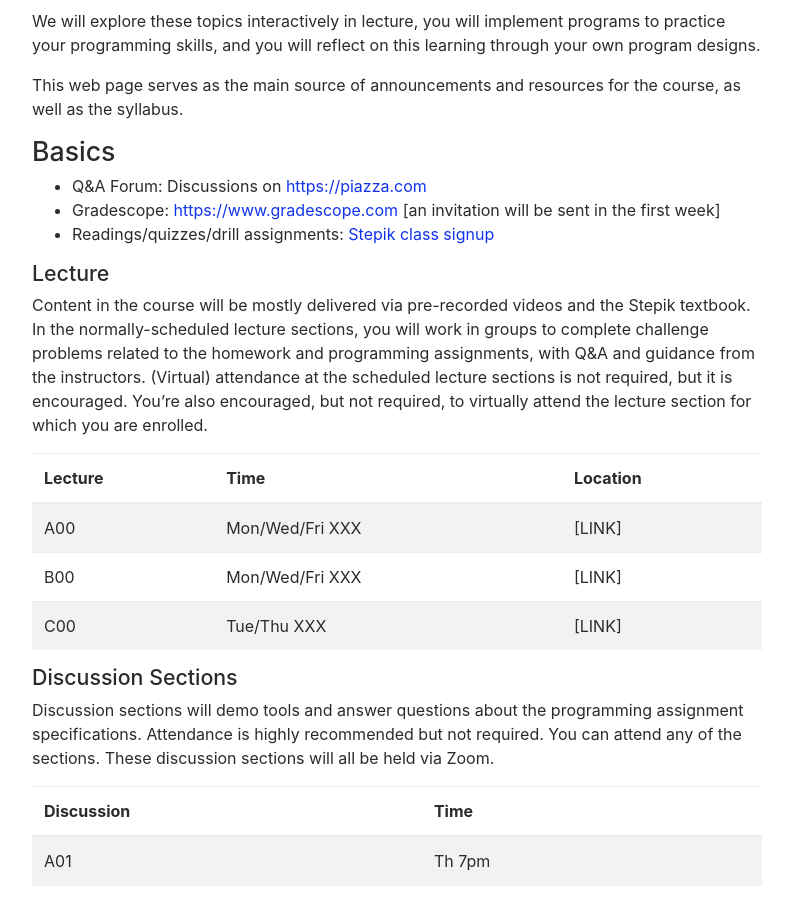
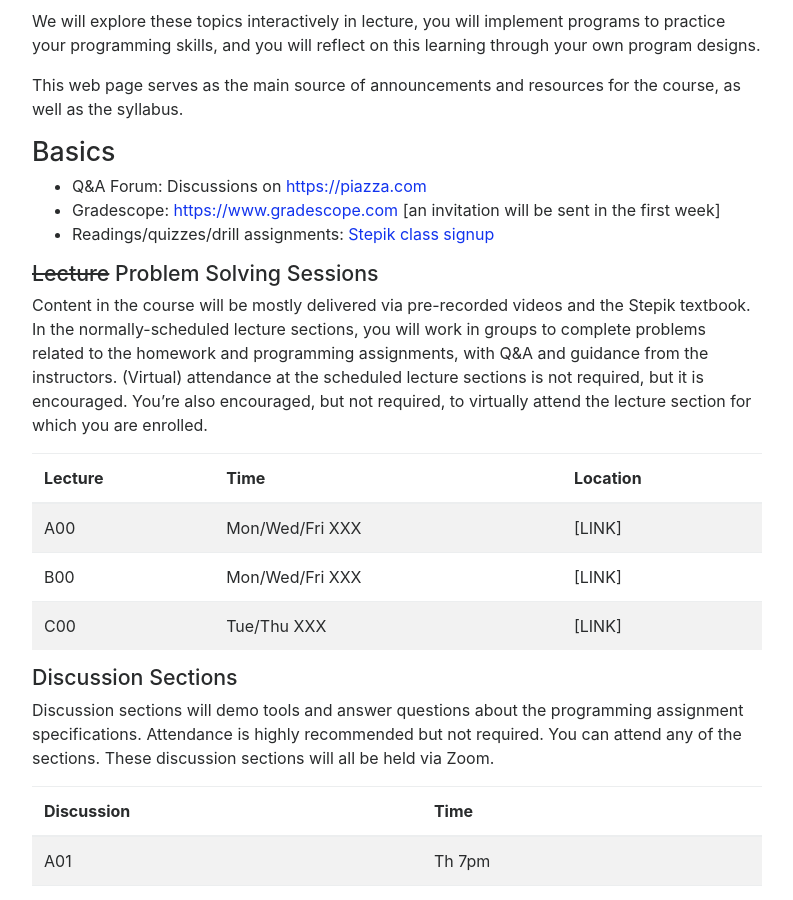
Before and after one commit to ucsdcses/tridev, a Jekyll site: the page built from index.md, in a window 1280 px wide and 900 px high, scrolled down 376 px. Shown: the whole window, without its empty margins (243-1036 px from the left). Built offline with Jekyll 4.4.1, drawn with Linux system fonts in a browser that asks for light colours; nearby versions of some CDN libraries.

Commit message:
updated lecture to problem solving session

```diff
--- a/index.md
+++ b/index.md
@@ -44,11 +44,11 @@ course, as well as the syllabus.
 
 <a id="b:lec"></a>
 
-<h3>Lecture</h3>
+### ~~Lecture~~ Problem Solving Sessions
 
 Content in the course will be mostly delivered via pre-recorded videos and
 the Stepik textbook. In the normally-scheduled lecture sections, you will
-work in groups to complete challenge problems related to the homework and
+work in groups to complete problems related to the homework and
 programming assignments, with Q&A and guidance from the instructors.
 (Virtual) attendance at the scheduled lecture sections is not required, but
 it is encouraged. You're also encouraged, but not required, to virtually
```
Also changed, not shown: other parts of index.md (+1 -1 lines).
